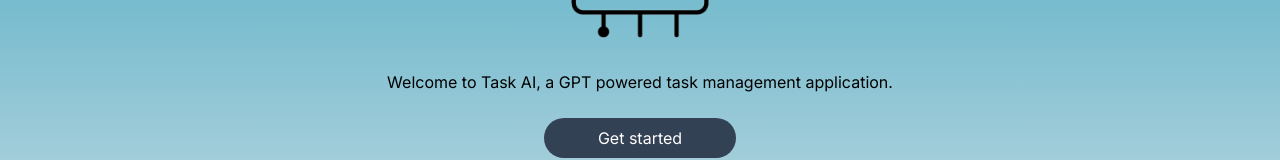
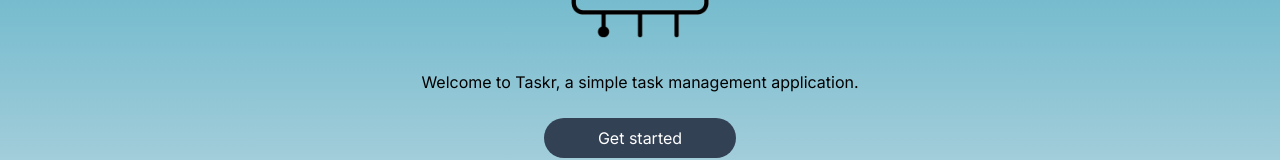
Before and after one commit to tyler1588/task-ai, a Next.js app: page / in a window 1280 px wide. Shown: the part 398-558 px from the top of the page. Built offline with nearby package versions, Linux system fonts and the light colour scheme; no server answers.

Commit message:
rename app prior to gpt implementation

```diff
--- a/src/app/page.tsx
+++ b/src/app/page.tsx
@@ -12,7 +12,7 @@ export default async function Home() {
     <main className="h-screen bg-gradient-to-b flex justify-center items-center from-cyan-600 to-gray-200">
       <div className="flex flex-col gap-6 items-center">
         <Image src="/logo.png" width={200} height={200} alt="" />
-        <p>Welcome to Task AI, a GPT powered task management application.</p>
+        <p>Welcome to Taskr, a simple task management application.</p>
         <button className="bg-slate-700 text-white hover:bg-gray-400 hover:text-black transition-all rounded-full w-48 p-2">
           <a href="/sign-in">Get started</a>
         </button>
--- a/src/components/navbar.tsx
+++ b/src/components/navbar.tsx
@@ -4,7 +4,7 @@ export default function NavBar() {
   return (
     <>
       <div className="bg-slate-100 bg-opacity-70 shadow flex justify-between items-center p-3 h-16">
-        <h1 className="text-xl font-bold">Task.ai</h1>
+        <h1 className="text-xl font-bold">Taskr</h1>
         <div className="flex gap-2 items-center">
           <UserButton
             afterSignOutUrl="/"
```
